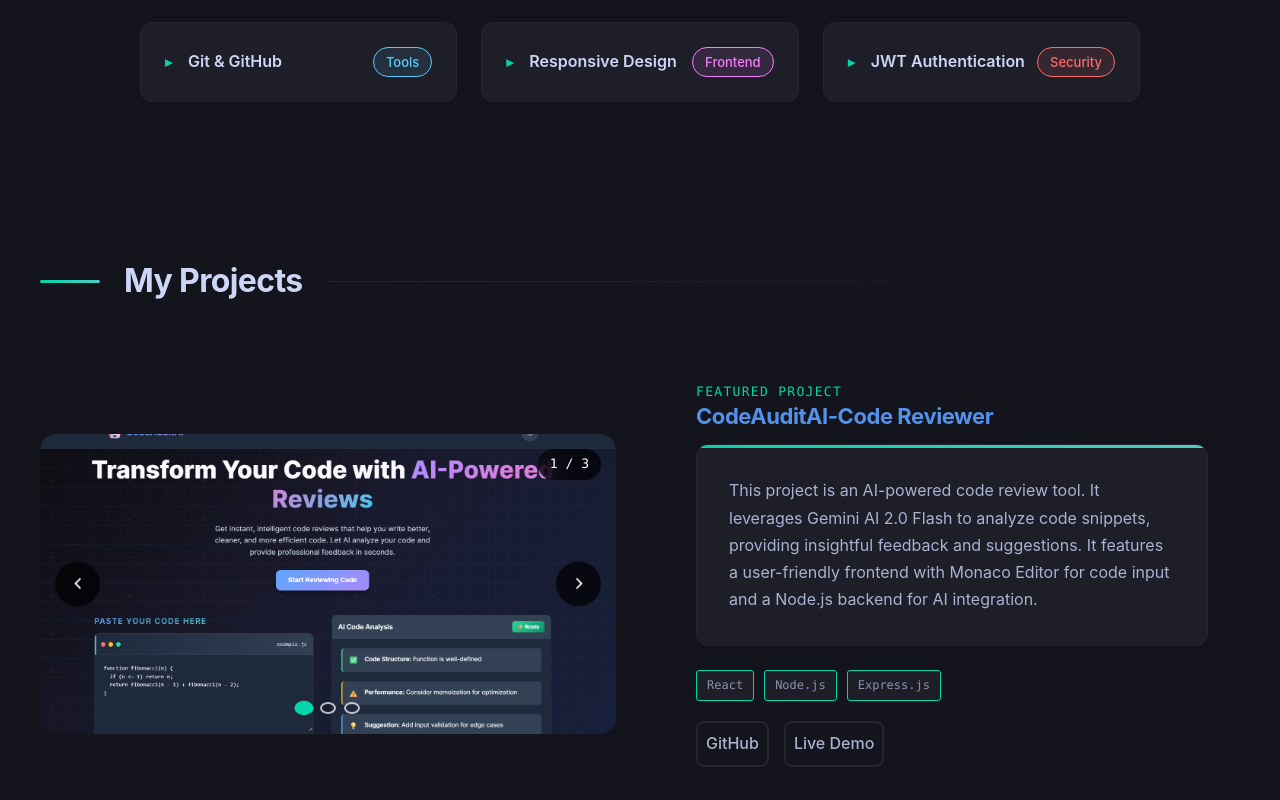
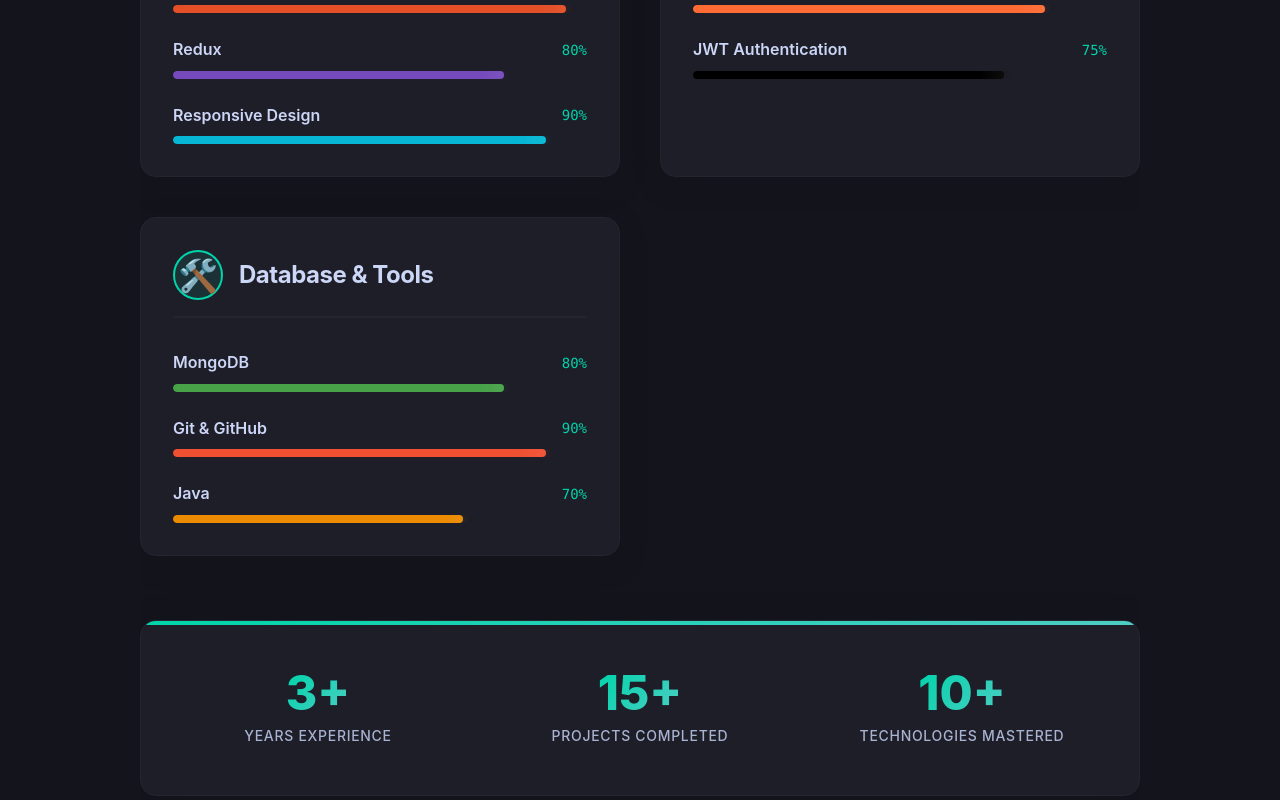
Before and after one commit to ayeshashaw/MyPortfolio, a React (Vite) app: page / in a window 1280 px wide. Shown: the part 2020-2820 px from the top of the page. Built offline with nearby package versions, Linux system fonts and the light colour scheme.

Commit message:
Redesign Skills Section

```diff
--- a/src/components/About.jsx
+++ b/src/components/About.jsx
@@ -37,20 +37,38 @@ const About = () => {
     };
   }, []);
 
-  const skills = [
-    { name: 'MongoDB', category: 'Database' },
-    { name: 'Express.js', category: 'Backend' },
-    { name: 'React.js', category: 'Frontend' },
-    { name: 'Node.js', category: 'Backend' },
-    { name: 'JavaScript (ES6+)', category: 'Language' },
-    { name: 'Java', category: 'Language' },
-    { name: 'HTML & CSS', category: 'Frontend' },
-    { name: 'RESTful APIs', category: 'Backend' },
-    { name: 'Redux', category: 'Frontend' },
-    { name: 'Git & GitHub', category: 'Tools' },
-    { name: 'Responsive Design', category: 'Frontend' },
-    { name: 'JWT Authentication', category: 'Security' }
-    ];
+  const skillCategories = [
+    {
+      title: 'Frontend Development',
+      icon: '🎨',
+      skills: [
+        { name: 'React.js', level: 90, color: '#61DAFB' },
+        { name: 'JavaScript (ES6+)', level: 85, color: '#F7DF1E' },
+        { name: 'HTML & CSS', level: 95, color: '#E34F26' },
+        { name: 'Redux', level: 80, color: '#764ABC' },
+        { name: 'Responsive Design', level: 90, color: '#06B6D4' }
+      ]
+    },
+    {
+      title: 'Backend Development',
+      icon: '⚙️',
+      skills: [
+        { name: 'Node.js', level: 85, color: '#339933' },
+        { name: 'Express.js', level: 80, color: '#000000' },
+        { name: 'RESTful APIs', level: 85, color: '#FF6B35' },
+        { name: 'JWT Authentication', level: 75, color: '#000000' }
+      ]
+    },
+    {
+      title: 'Database & Tools',
+      icon: '🛠️',
+      skills: [
+        { name: 'MongoDB', level: 80, color: '#47A248' },
+        { name: 'Git & GitHub', level: 90, color: '#F05032' },
+        { name: 'Java', level: 70, color: '#ED8B00' }
+      ]
+    }
+  ];
 
   return (
     <>
@@ -83,20 +101,61 @@ const About = () => {
         <p className="skills-intro fade-in">
           Here are some technologies I've been working with recently:
         </p>
-        <div className="skills-grid">
-          {skills.map((skill, index) => (
+        <div className="skills-categories">
+          {skillCategories.map((category, categoryIndex) => (
             <div
-              key={index}
-              className="skill-item fade-in"
-              style={{ animationDelay: `${0.1 + index * 0.05}s` }}
+              key={categoryIndex}
+              className="skill-category fade-in"
+              style={{ animationDelay: `${0.2 + categoryIndex * 0.1}s` }}
             >
-              <div className="skill-content">
-                <span className="skill-arrow">&#9656;</span>
-                <span className="skill-name">{skill.name}</span>
-                <span className="skill-category">{skill.category}</span>
+              <div className="category-header">
+                <span className="category-icon">{category.icon}</span>
+                <h3 className="category-title">{category.title}</h3>
+              </div>
+
+              <div className="skills-list">
+                {category.skills.map((skill, skillIndex) => (
+                  <div
+                    key={skillIndex}
+                    className="skill-item"
+                    style={{ animationDelay: `${0.3 + categoryIndex * 0.1 + skillIndex * 0.05}s` }}
+                  >
+                    <div className="skill-info">
+                      <span className="skill-name">{skill.name}</span>
+                      <span className="skill-percentage">{skill.level}%</span>
+                    </div>
+                    <div className="skill-bar">
+                      <div
+                        className="skill-progress"
+                        style={{
+                          width: `${skill.level}%`,
+                          backgroundColor: skill.color,
+                          boxShadow: `0 0 10px ${skill.color}40`
+                        }}
+                      ></div>
+                    </div>
+                  </div>
+                ))}
               </div>
             </div>
           ))}
+        </div>
+
+        <div className="skills-summary fade-in" style={{ animationDelay: '0.8s' }}>
+          <div className="summary-stats">
+            <div className="stat-item">
+              <span className="stat-number">3+</span>
+              <span className="stat-label">Years Experience</span>
+            </div>
+            <div className="stat-item">
+              <span className="stat-number">15+</span>
+              <span className="stat-label">Projects Completed</span>
+            </div>
+            <div className="stat-item">
+              <span className="stat-number">10+</span>
+              <span className="stat-label">Technologies Mastered</span>
+            </div>
+          </div>
         </div>
       </section>
 
--- a/src/styles/About.css
+++ b/src/styles/About.css
@@ -119,102 +119,192 @@
   font-size: var(--fz-lg);
   color: var(--text-secondary);
   text-align: center;
+  max-width: 600px;
+  margin: 0 auto 3rem;
 }
 
-.skills-grid {
+.skills-categories {
   display: grid;
-  grid-template-columns: repeat(auto-fit, minmax(280px, 1fr));
+  grid-template-columns: repeat(auto-fit, minmax(350px, 1fr));
+  gap: 2.5rem;
+  margin-bottom: 4rem;
+}
+
+.skill-category {
+  background: var(--bg-card);
+  border: 1px solid var(--border-color);
+  border-radius: var(--border-radius-lg);
+  padding: 2rem;
+  box-shadow: var(--shadow-md);
+  transition: var(--transition);
+  position: relative;
+  overflow: hidden;
+}
+
+.skill-category::before {
+  content: '';
+  position: absolute;
+  top: 0;
+  left: 0;
+  right: 0;
+  height: 4px;
+  background: var(--gradient-accent);
+  transform: scaleX(0);
+  transform-origin: left;
+  transition: var(--transition);
+}
+
+.skill-category:hover {
+  transform: translateY(-8px);
+  box-shadow: var(--shadow-xl);
+  border-color: var(--accent-primary);
+}
+
+.skill-category:hover::before {
+  transform: scaleX(1);
+}
+
+.category-header {
+  display: flex;
+  align-items: center;
+  margin-bottom: 2rem;
+  padding-bottom: 1rem;
+  border-bottom: 2px solid var(--border-color);
+}
+
+.category-icon {
+  font-size: 2rem;
+  margin-right: 1rem;
+  display: flex;
+  align-items: center;
+  justify-content: center;
+  width: 50px;
+  height: 50px;
+  background: var(--accent-tint);
+  border-radius: 50%;
+  border: 2px solid var(--accent-primary);
+}
+
+.category-title {
+  font-size: 1.5rem;
+  font-weight: 700;
+  color: var(--text-primary);
+  margin: 0;
+}
+
+.skills-list {
+  display: flex;
+  flex-direction: column;
   gap: 1.5rem;
 }
 
 .skill-item {
-  position: relative;
   transition: var(--transition);
 }
 
-.skill-content {
-  background: var(--bg-card);
-  border: 1px solid var(--border-color);
-  border-radius: var(--border-radius);
-  padding: 1.5rem;
+.skill-info {
   display: flex;
+  justify-content: space-between;
   align-items: center;
-  transition: var(--transition);
-  position: relative;
-  overflow: hidden;
-  box-shadow: var(--shadow-sm);
-}
-
-.skill-content::before {
-  content: '';
-  position: absolute;
-  top: 0;
-  left: 0;
-  width: 4px;
-  height: 100%;
-  background: var(--gradient-accent);
-  transform: scaleY(0);
-  transform-origin: bottom;
-  transition: var(--transition);
-}
-
-.skill-content:hover {
-  transform: translateY(-3px);
-  box-shadow: var(--shadow-lg);
-  border-color: var(--accent-primary);
-}
-
-.skill-content:hover::before {
-  transform: scaleY(1);
-}
-
-.skill-arrow {
-  color: var(--accent-primary);
-  margin-right: 1rem;
-  font-size: var(--fz-sm);
-  font-weight: 700;
+  margin-bottom: 0.5rem;
 }
 
 .skill-name {
   color: var(--text-primary);
   font-weight: 600;
   font-size: var(--fz-md);
-  flex: 1;
 }
 
-.skill-category {
-  font-size: var(--fz-xs);
+.skill-percentage {
+  font-family: var(--font-mono);
+  font-size: var(--fz-sm);
   color: var(--accent-primary);
-  background: var(--accent-tint);
-  padding: 0.25rem 0.75rem;
-  border-radius: 20px;
   font-weight: 500;
-  border: 1px solid var(--accent-primary);
 }
 
-/* Skill Categories with Different Colors */
-.skill-item:nth-child(4n+1) .skill-category {
-  background: rgba(100, 255, 218, 0.1);
-  color: #64ffda;
-  border-color: #64ffda;
+.skill-bar {
+  width: 100%;
+  height: 8px;
+  background: var(--bg-secondary);
+  border-radius: 4px;
+  overflow: hidden;
+  position: relative;
 }
 
-.skill-item:nth-child(4n+2) .skill-category {
-  background: rgba(87, 203, 255, 0.1);
-  color: #57cbff;
-  border-color: #57cbff;
+.skill-progress {
+  height: 100%;
+  border-radius: 4px;
+  transition: width 1.5s cubic-bezier(0.4, 0, 0.2, 1);
+  position: relative;
+  overflow: hidden;
 }
 
-.skill-item:nth-child(4n+3) .skill-category {
-  background: rgba(245, 125, 255, 0.1);
-  color: #f57dff;
-  border-color: #f57dff;
+.skill-progress::before {
+  content: '';
+  position: absolute;
+  top: 0;
+  left: 0;
+  right: 0;
+  bottom: 0;
+  background: linear-gradient(90deg, transparent, rgba(255,255,255,0.3), transparent);
+  animation: shimmer 2s infinite;
 }
 
-.skill-item:nth-child(4n+4) .skill-category {
-  background: rgba(255, 107, 107, 0.1);
-  color: #ff6b6b;
-  border-color: #ff6b6b;
+@keyframes shimmer {
+  0% { transform: translateX(-100%); }
+  100% { transform: translateX(100%); }
+}
+
+.skills-summary {
+  background: var(--bg-card);
+  border: 1px solid var(--border-color);
+  border-radius: var(--border-radius-lg);
+  padding: 3rem 2rem;
+  text-align: center;
+  position: relative;
+  overflow: hidden;
+  box-shadow: var(--shadow-lg);
+}
+
+.skills-summary::before {
+  content: '';
+  position: absolute;
+  top: 0;
+  left: 0;
+  right: 0;
+  height: 4px;
+  background: var(--gradient-accent);
+}
+
+.summary-stats {
+  display: grid;
+  grid-template-columns: repeat(auto-fit, minmax(150px, 1fr));
+  gap: 2rem;
+}
+
+.stat-item {
+  display: flex;
+  flex-direction: column;
+  align-items: center;
+  gap: 0.5rem;
+}
+
+.stat-number {
+  font-size: 3rem;
+  font-weight: 800;
+  background: var(--gradient-accent);
+  -webkit-background-clip: text;
+  -webkit-text-fill-color: transparent;
+  background-clip: text;
+  line-height: 1;
+}
+
+.stat-label {
+  font-size: var(--fz-sm);
+  color: var(--text-secondary);
+  font-weight: 500;
+  text-transform: uppercase;
+  letter-spacing: 0.05em;
 }
 
 /* Responsive Design */
@@ -235,8 +325,8 @@
     margin: 0.05rem 0.3rem 0 0;
   }
 
-  .skills-grid {
-    grid-template-columns: repeat(auto-fit, minmax(250px, 1fr));
+  .skills-categories {
+    grid-template-columns: 1fr;
     gap: 1rem;
   }
 
@@ -249,23 +339,46 @@
     top: 15px;
     left: 15px;
   }
+
+  .summary-stats {
+    grid-template-columns: 1fr;
+    gap: 1.5rem;
+  }
+
+  .stat-number {
+    font-size: 2.5rem;
+  }
 }
 
 @media (max-width: 480px) {
-  .skills-grid {
-    grid-template-columns: 1fr;
-  }
-
   .image-placeholder {
     width: 200px;
     height: 200px;
   }
 
-  .skill-content {
+  .skill-category {
     padding: 1rem;
   }
 
   .about-text p:first-child::first-letter {
     font-size: 2rem;
   }
+
+  .category-icon {
+    width: 40px;
+    height: 40px;
+    font-size: 1.5rem;
+  }
+
+  .category-title {
+    font-size: 1.25rem;
+  }
+
+  .skills-summary {
+    padding: 2rem 1rem;
+  }
+
+  .stat-number {
+    font-size: 2rem;
+  }
 }
```
